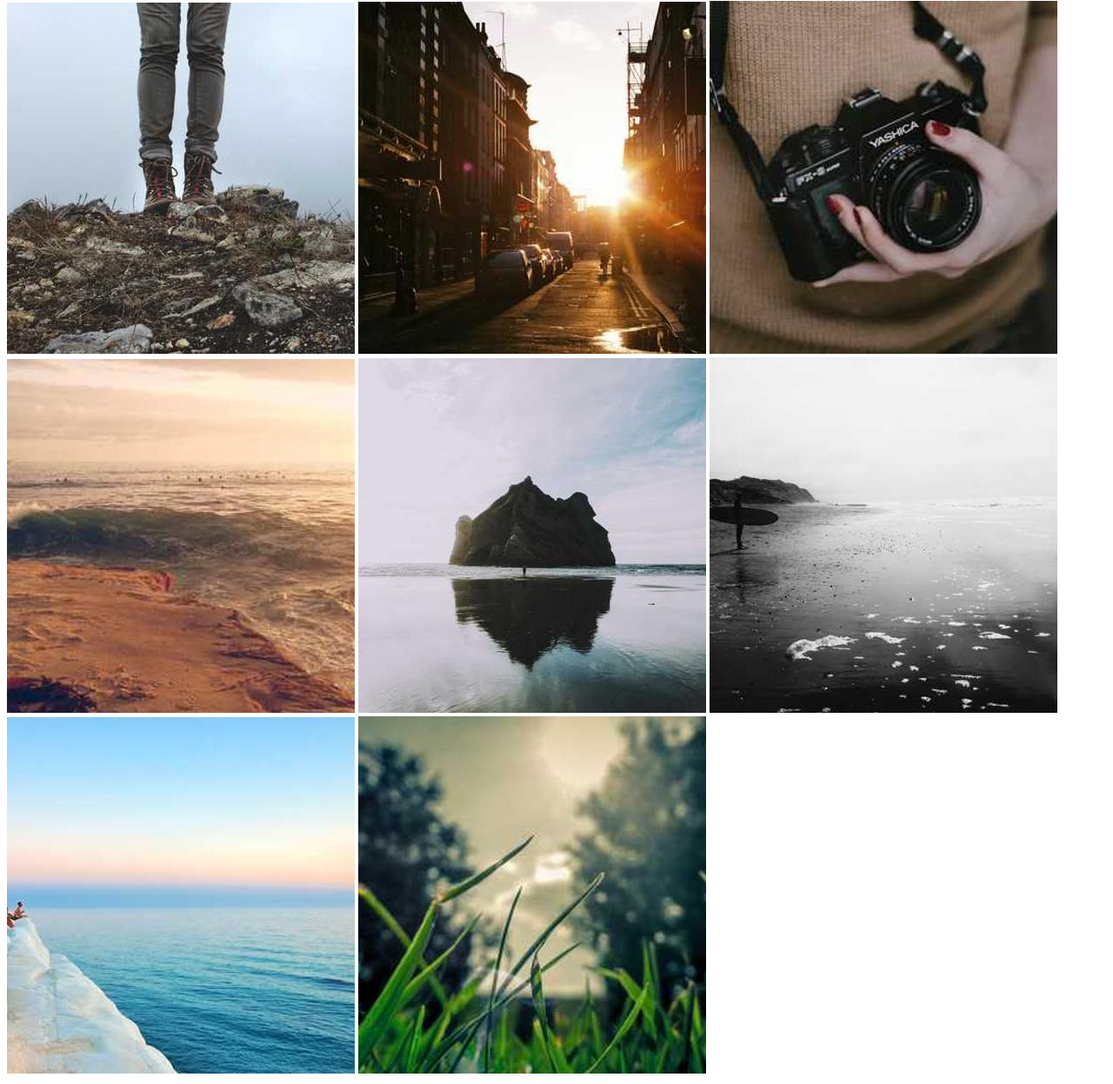
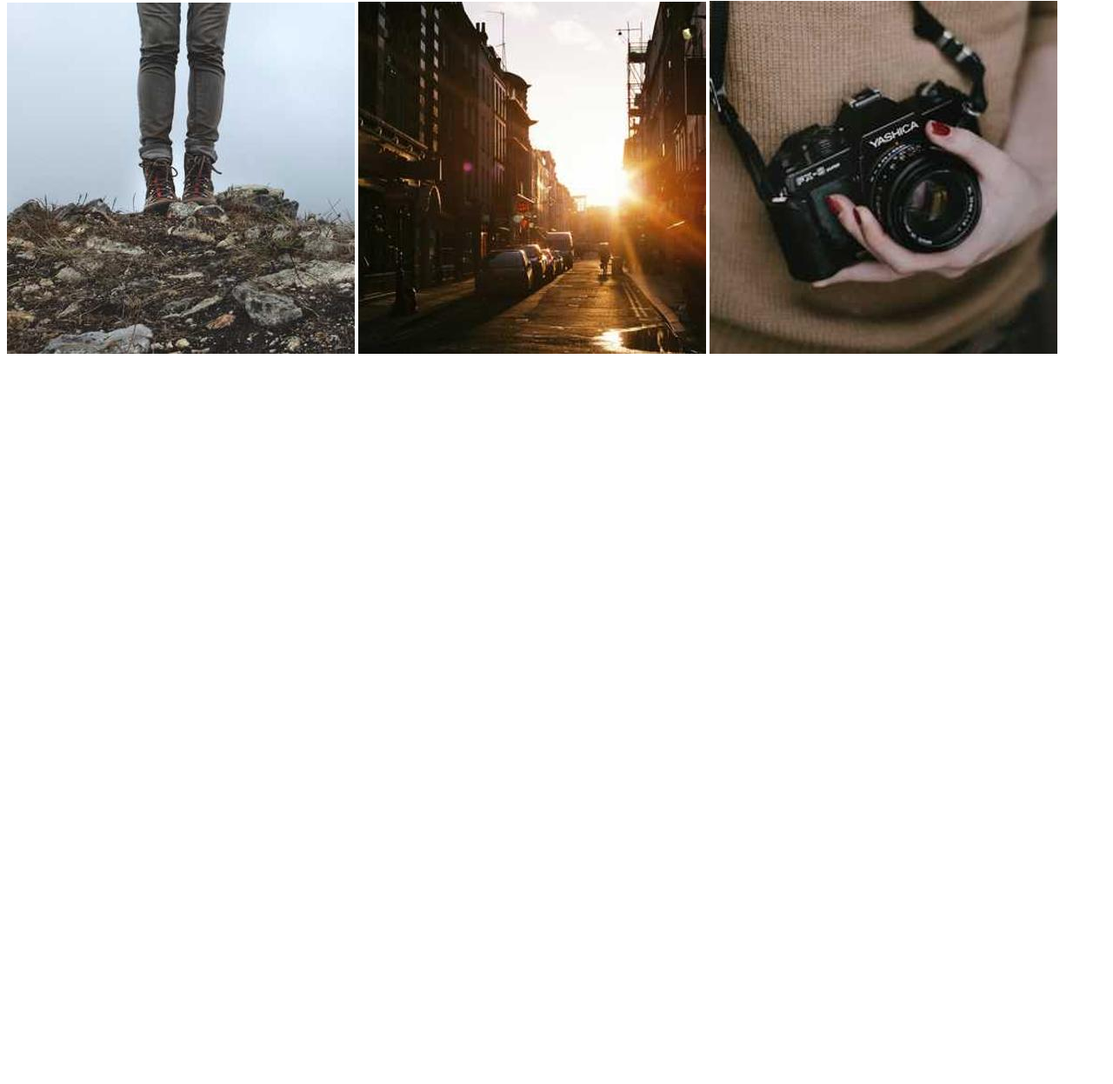
Before and after one commit to ManishDass/web-optimization, a website: page public/index.html in a window 1280 px wide. Shown: the part 414-1661 px from the top of the page at 87% size. After the commit the page ends 833 px from the top, so only its background shows below. Drawn offline with Linux system fonts and the light colour scheme.

Commit message:
Test gzip

```diff
--- a/public/index.html
+++ b/public/index.html
@@ -16,11 +16,11 @@
         <img src="./images/455-400x404.jpg" />
         <img src="./images/320-400x405.jpg" />
         <img src="./images/454-400x406.jpg" />
-        <img src="./images/27-400x407.jpg" />
+        <!-- <img src="./images/27-400x407.jpg" />
         <img src="./images/1049-400x408.jpg" />
         <img src="./images/356-400x409.jpg" />
         <img src="./images/501-400x410.jpg" />
-        <img src="./images/89-400x411.jpg" />
+        <img src="./images/89-400x411.jpg" /> -->
     </main>
 </body>
 </html>
```
